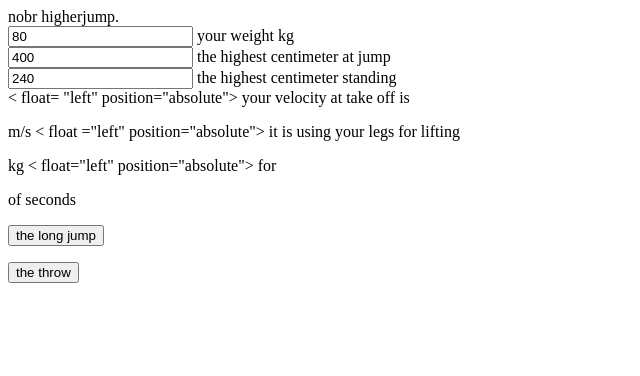
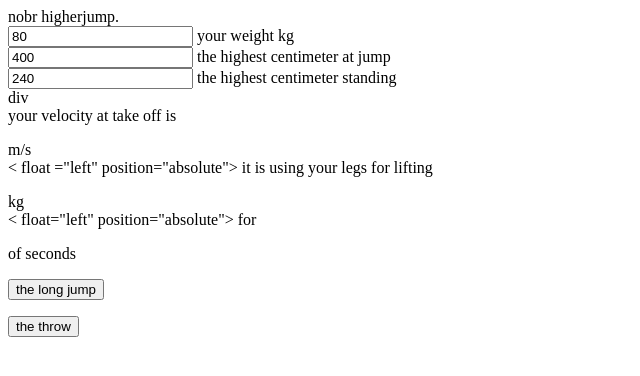
Before and after one commit to higherjump/higherjump.github.io, a plain HTML site: page index.html in a window 1280 px wide. Shown: the whole page, without its empty margins (0-640 px from the left). Drawn offline with Linux system fonts and the light colour scheme.

Commit message:
Update index.html

```diff
--- a/index.html
+++ b/index.html
@@ -7,13 +7,13 @@
 <body>nobr
     higherjump.<br/>
 <input id="kg" value="80" > your weight kg </input> <br/>
-<input  id="m"  value="400"> the highest centimeter at jump </input> <br/>
+<input div id="m"  value="400"> the highest centimeter at jump </input> <br/>
 <input id="tall" value="240"> the highest centimeter standing </input> <br/>
-
- <div> <     float= "left" position="absolute"> your velocity at take off is <div id="v" float="left" position="absolute"> <p> </p> </div> m/s </ >
+ div
+ <div> <div float= "left" position="absolute"> your velocity at take off is <div id="v" float="left" position="absolute"> <p> </p> </div> m/s </div >
   <     float ="left" position="absolute"> it is using your legs for lifting
- <div id="thekg" float="left" position="absolute"> <p> </p> </div> kg </    >
-  <    float="left" position="absolute"> for <div id="the" float="left" position ="absolute"> <p> </p> </div> of seconds </    >  <p> </p>
+ <div id="thekg" float="left" position="absolute"> <p> </p> </div> kg </div>
+  <    float="left" position="absolute"> for <div id="the" float="left" position ="absolute"> <p> </p> </div> of seconds </div >  <p> </p>
 </div> <button onclick ="location.assign ('./tall.html');"> the long jump </button>
 <p> <button onclick = "location.assign ('./talland.html');"> the throw </button>
   <script type="text/javascript">
```
